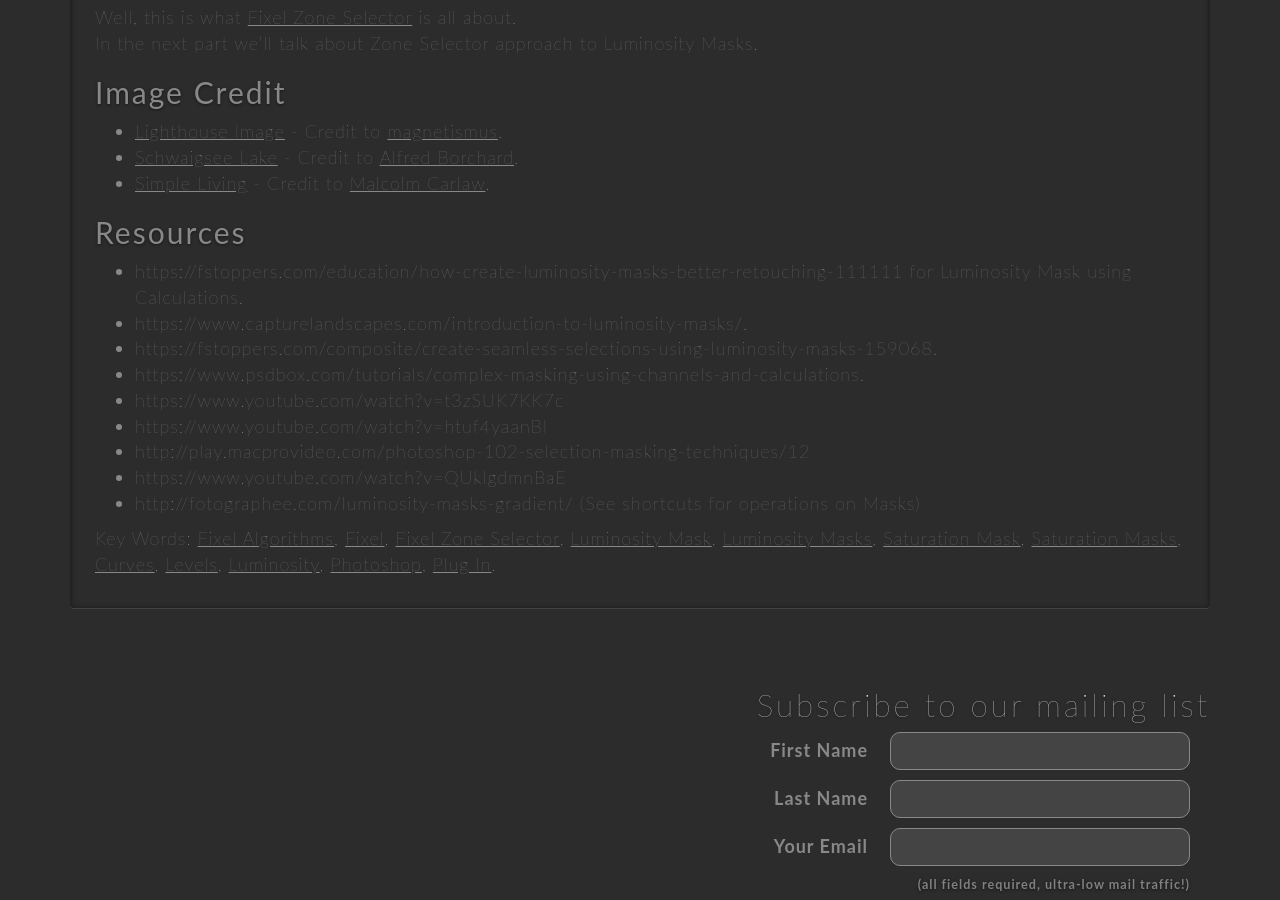
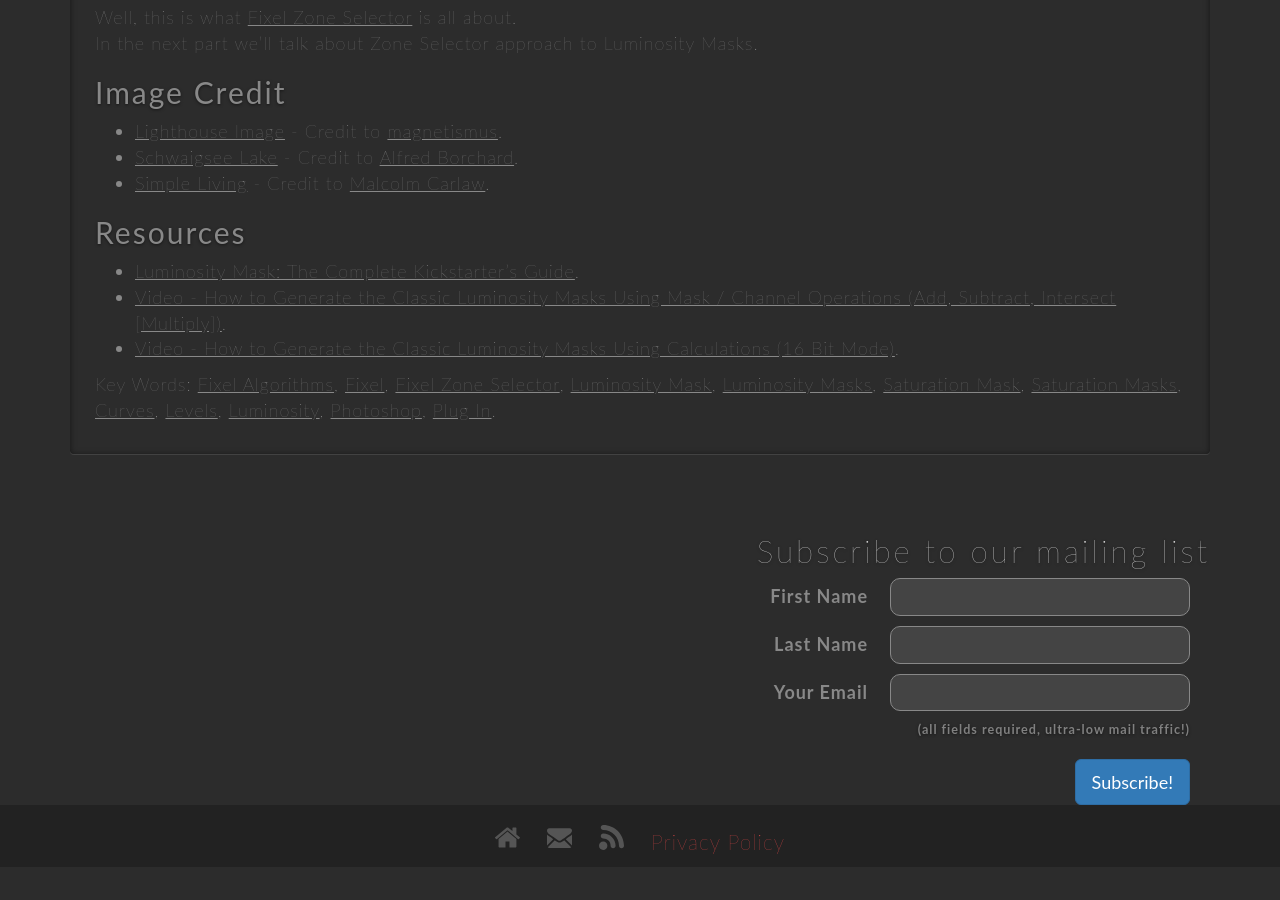
Before and after one commit to FixelAlgorithmsTeam/fixel, a Jekyll site: the page built from _posts/2018-02-20-luminosity-mask-001.md, in a window 1280 px wide and 900 px high, scrolled down 5783 px. Built offline with Jekyll 4.4.1, drawn with Linux system fonts in a browser that asks for light colours; nearby versions of some CDN libraries; formulas are drawn with MathJax 3; comment, search, counter and statistics services are not loaded; after the commit the page ends 6650 px from its top, so only the background shows below that.

Commit message:
New 	- 	Updated Blog Post (Hidden Mode) - Luminosity Mask - How Does It Work. Fixed 	- 	B Known Issues 	-	C To Do 	- 	Enable MathJax (See documentation). Remarks 	- 	E

```diff
--- a/_posts/2018-02-20-luminosity-mask-001.md
+++ b/_posts/2018-02-20-luminosity-mask-001.md
@@ -167,15 +167,22 @@
 
 
 ## Resources
- * https://fstoppers.com/education/how-create-luminosity-masks-better-retouching-111111 for Luminosity Mask using Calculations.
- * https://www.capturelandscapes.com/introduction-to-luminosity-masks/.
- * https://fstoppers.com/composite/create-seamless-selections-using-luminosity-masks-159068.
- * https://www.psdbox.com/tutorials/complex-masking-using-channels-and-calculations.
- * https://www.youtube.com/watch?v=t3zSUK7KK7c
- * https://www.youtube.com/watch?v=htuf4yaanBI
- * http://play.macprovideo.com/photoshop-102-selection-masking-techniques/12
- * https://www.youtube.com/watch?v=QUkIgdmnBaE
- * http://fotographee.com/luminosity-masks-gradient/ (See shortcuts for operations on Masks)
+ *  [Luminosity Mask: The Complete Kickstarter’s Guide](http://fotographee.com/tutorial-image-editing-luminosity-masks/).
+ *  [Video - How to Generate the Classic Luminosity Masks Using Mask / Channel Operations (Add, Subtract, Intersect [Multiply])](https://www.youtube.com/watch?v=xvjno4d8uJ8).
+ *  [Video - How to Generate the Classic Luminosity Masks Using Calculations (16 Bit Mode)](https://www.youtube.com/watch?v=43JbFIOckrM).
+
+
+
+[comment]: # (https://fstoppers.com/education/how-create-luminosity-masks-better-retouching-111111 for Luminosity Mask using Calculations.)
+[comment]: # (https://www.capturelandscapes.com/introduction-to-luminosity-masks/.)
+[comment]: # (https://fstoppers.com/composite/create-seamless-selections-using-luminosity-masks-159068.)
+[comment]: # (https://www.psdbox.com/tutorials/complex-masking-using-channels-and-calculations.)
+[comment]: # (https://www.youtube.com/watch?v=t3zSUK7KK7c)
+[comment]: # (https://www.youtube.com/watch?v=htuf4yaanBI)
+[comment]: # (http://play.macprovideo.com/photoshop-102-selection-masking-techniques/12)
+[comment]: # (https://www.youtube.com/watch?v=QUkIgdmnBaE)
+[comment]: # (http://fotographee.com/luminosity-masks-gradient/ See shortcuts for operations on Masks)
+[comment]: # (fd)
 
 Key Words: [Fixel Algorithms][2], [Fixel][2], [Fixel Zone Selector][2], [Luminosity Mask][2],  [Luminosity Masks][2], [Saturation Mask][2], [Saturation Masks][2], [Curves][2], [Levels][2], [Luminosity][2], [Photoshop][2], [Plug In][2].
 
@@ -183,12 +190,6 @@
 <!-- This is commented out -->
   [1]: {{site.baseurl}}/news/images/LuminosityMask001/BlogPostIcon.png "Luminosity Mask 001"
   [2]: {{site.baseurl}}products/zoneselector/ "Fixel Zone Selector 1 PS Product Page"
-  [3]: http://www.davidebarranca.com "Davide Barranca - Photoshop, etc."
-  [4]: http://www.davidebarranca.com/2012/09/decomposing_sharpening_part_1/ "Decomposing Sharpening #1 Introduction"
-  [5]: http://www.davidebarranca.com/2013/01/double-usm-photoshop-sharpening-script-1-introduction/ "Double USM Photoshop Sharpening Script #1: Introduction"
-  [6]: {{site.baseurl}}/news/images/FixelEdgeHancer2/SharpeningInputImageAnimated.png "Classic Image Sharpening"
-  [7]: {{site.baseurl}}/news/images/FixelEdgeHancer2/EdgeMaskRadiusAnalysisAnimated.png "Fixel EdgeHancer Edge Mask"
-  [8]: https://unsplash.com/photos/rNBYe4QlAIQ "Image by Tanja Heffner"
   [Figure001]: {{site.baseurl}}/news/images/LuminosityMask001/GrayScaleImageGeneration.png "Figure 001 - Extracting Luminosity Channel from RGB Image"
   [Figure002]: {{site.baseurl}}/news/images/LuminosityMask001/GrayScaleImageGeneration.png "Figure 002 - Mapping Grayscale Image into Luminosity Mask"
   [Figure003]: {{site.baseurl}}/news/images/LuminosityMask001/LuminosityMaskShowCaseAnimated.png "Luminosity Mask Generation"
```
